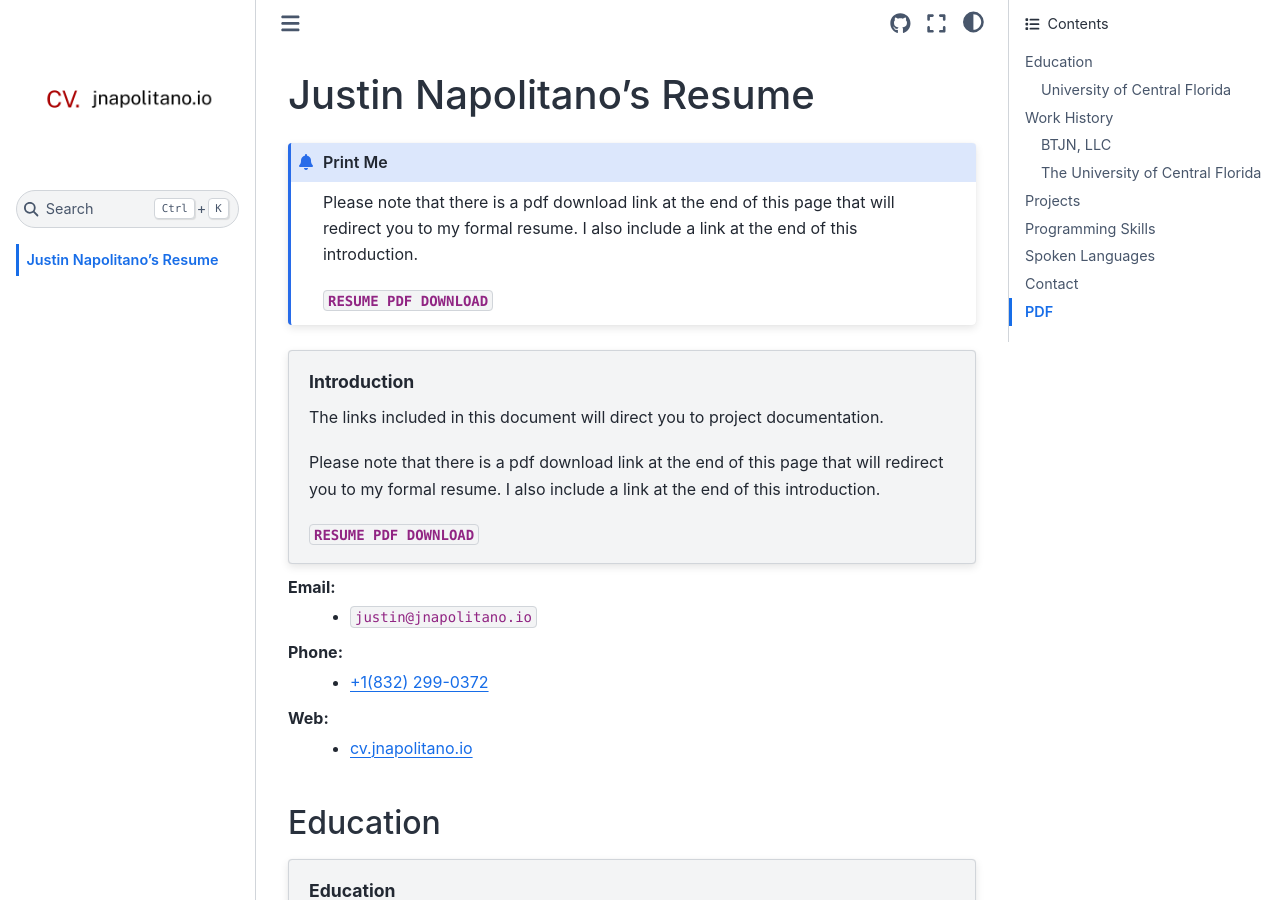
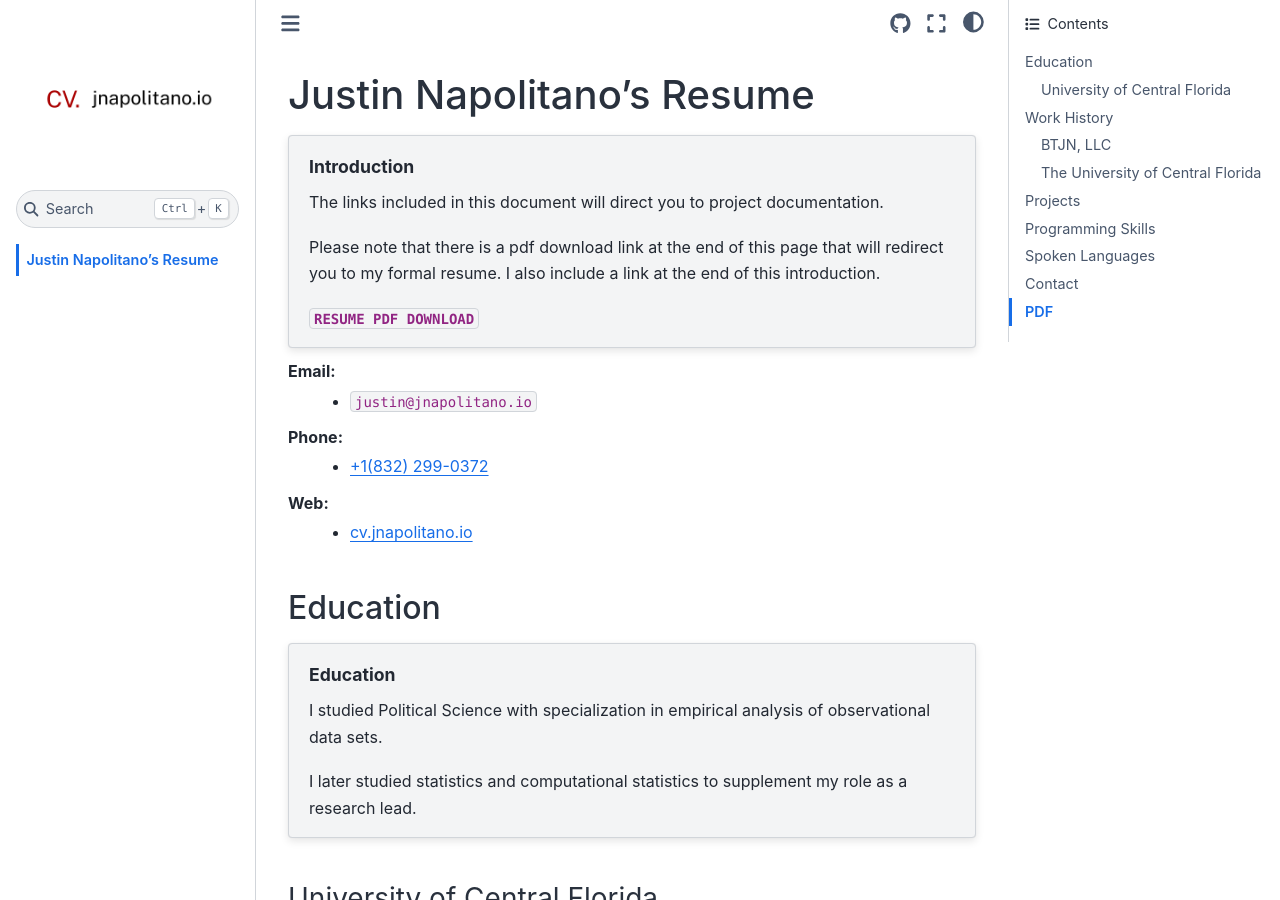
Before and after one commit to justin-napolitano/resume, a Sphinx documentation site: the page built from source/index.rst, in a window 1280 px wide and 900 px high. Built offline with Sphinx 7.4.7 and the Sphinx Book theme 1.1.4, drawn with Linux system fonts in a browser that asks for light colours; cross-references to code outside the pages are shown as plain code.

Commit message:
autocommit on1645895934.677669

```diff
--- a/source/index.rst
+++ b/source/index.rst
@@ -4,11 +4,6 @@
 Justin Napolitano's Resume
 ***************************
 
-.. admonition:: Print Me
-
-    Please note that there is a pdf download link at the end of this page that will redirect you to my formal resume. I also include a link at the end of this introduction.
-
-    :download:`RESUME PDF DOWNLOAD <pdf/justin_napolitano_resume.pdf>`
 
 .. topic:: Introduction
 
```
Also changed, not shown: 4 other files.
